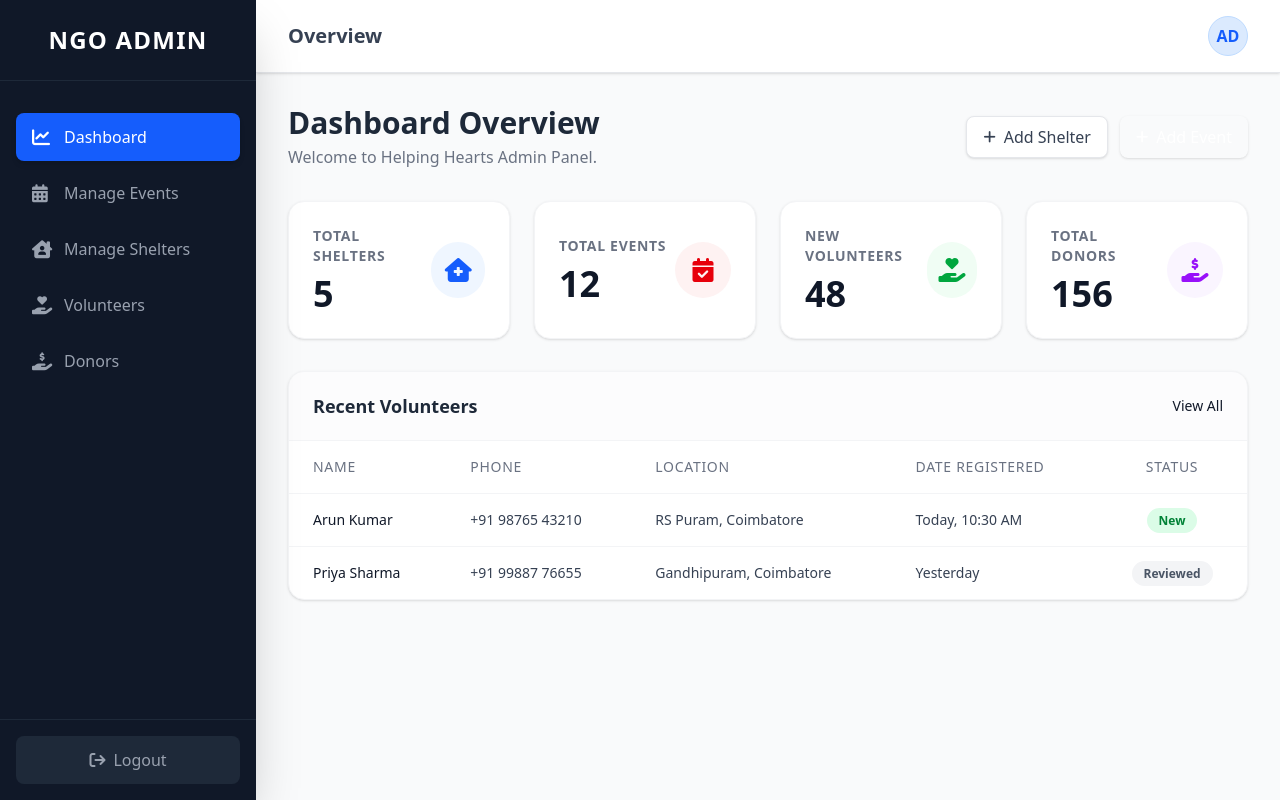
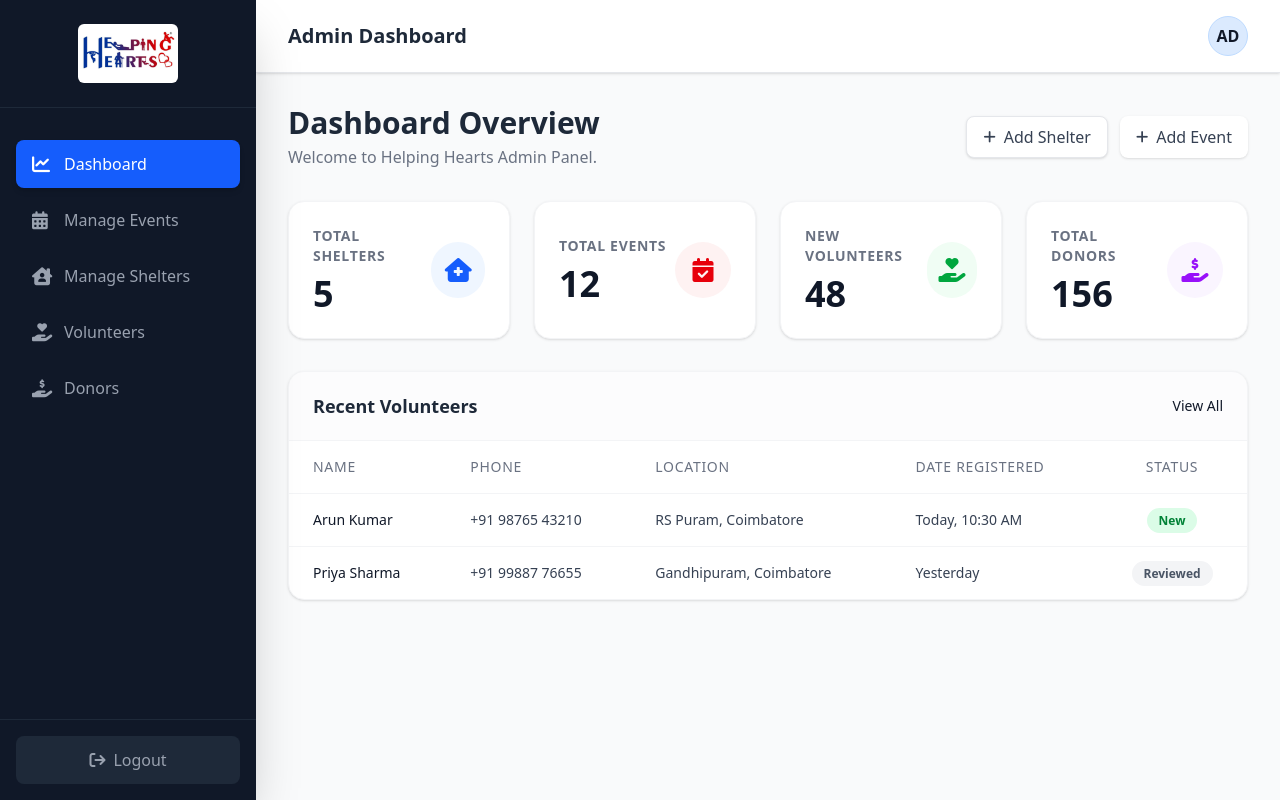
Before and after one commit to maheswarankasi/helping-hearts-website, a Next.js app: page /admin in a window 1280 px wide. Built offline with nearby package versions, Linux system fonts and the light colour scheme.

Commit message:
admin dashboard nav completed

```diff
--- a/src/app/admin/page.jsx
+++ b/src/app/admin/page.jsx
@@ -20,10 +20,10 @@ export default function AdminDashboard() {
 
         {/* Quick Actions */}
         <div className="flex gap-3">
-          <Link href="/admin/shelters/new" className="bg-white border border-gray-200 text-gray-700 hover:bg-gray-50 px-4 py-2 rounded-lg font-medium transition shadow-sm flex items-center gap-2">
+          <Link href="/admin/shelters/new" className="bg-white border border-gray-200 text-gray-700 hover:bg-blue-900 hover:text-white px-4 py-2 rounded-lg font-medium transition shadow-sm flex items-center gap-2">
             <i className="fa-solid fa-plus text-sm"></i> Add Shelter
           </Link>
-          <Link href="/admin/events/new" className="bg-brand-blue text-white hover:bg-blue-900 px-4 py-2 rounded-lg font-medium transition shadow-sm flex items-center gap-2">
+          <Link href="/admin/events/new" className="bg-white text-gray-700 hover:bg-blue-900 hover:text-white px-4 py-2 rounded-lg font-medium transition shadow-sm flex items-center gap-2">
             <i className="fa-solid fa-plus text-sm"></i> Add Event
           </Link>
         </div>
--- a/src/app/globals.css
+++ b/src/app/globals.css
@@ -1,8 +1,4 @@
 @import "tailwindcss";
-@theme {
-  --font-outfit: var(--font-outfit), ui-sans-serif, system-ui, sans-serif;
-  --font-dm-sans: var(--font-dm-sans), ui-sans-serif, system-ui, sans-serif;
-}
 
 .font-dm-sans {
   font-family: "DM Sans", sans-serif;
--- a/src/components/AdminDashboardLayout.jsx
+++ b/src/components/AdminDashboardLayout.jsx
@@ -1,15 +1,28 @@
 "use client";
 
 import { useState } from 'react';
+import { usePathname } from 'next/navigation'; // <-- Itha puthusa add pannirukkom
 import AdminSidebar from './AdminSidebar';
 
 export default function AdminDashboardLayout({ children }) {
   const [isMobileMenuOpen, setIsMobileMenuOpen] = useState(false);
+  const pathname = usePathname(); // Current URL-a edukkum
+
+  // URL-a vachu Title-a kandupudikkum function
+  const getPageTitle = () => {
+    if (pathname === '/admin') return 'Admin Dashboard';
+    // 'startsWith' use panrathala '/admin/events/new' nu ponalum title theliva varum
+    if (pathname.startsWith('/admin/events')) return 'Events';
+    if (pathname.startsWith('/admin/shelters')) return 'Shelters';
+    if (pathname.startsWith('/admin/volunteers')) return 'Volunteers';
+    if (pathname.startsWith('/admin/donors')) return 'Donors';
+    return 'Admin Dashboard'; // Default
+  };
 
   return (
     <div className="flex h-screen bg-gray-50 text-gray-900 font-dm overflow-hidden relative">
 
-      {/* Mobile Overlay (Black tint). Itha click panna menu close aagum */}
+      {/* Mobile Overlay */}
       {isMobileMenuOpen && (
         <div
           className="fixed inset-0 bg-black/50 z-20 md:hidden transition-opacity"
@@ -17,7 +30,7 @@ export default function AdminDashboardLayout({ children }) {
         ></div>
       )}
 
-      {/* Sidebar Container with Responsive Animation */}
+      {/* Sidebar Container */}
       <div className={`fixed inset-y-0 left-0 z-30 transform transition-transform duration-300 ease-in-out md:relative md:translate-x-0 ${isMobileMenuOpen ? 'translate-x-0' : '-translate-x-full'}`}>
         <AdminSidebar closeSidebar={() => setIsMobileMenuOpen(false)} />
       </div>
@@ -25,11 +38,11 @@ export default function AdminDashboardLayout({ children }) {
       {/* Main Content Area */}
       <div className="flex-1 flex flex-col w-full min-w-0">
 
-        {/* Top Header with Hamburger Icon */}
+        {/* Top Header */}
         <header className="bg-white shadow-sm border-b border-gray-200 px-4 md:px-8 py-4 flex justify-between items-center z-10">
           <div className="flex items-center gap-4">
 
-            {/* Hamburger Button (Shows only on Mobile) */}
+            {/* Hamburger Button */}
             <button
               className="md:hidden text-gray-600 hover:text-blue-600 focus:outline-none text-2xl"
               onClick={() => setIsMobileMenuOpen(true)}
@@ -37,11 +50,14 @@ export default function AdminDashboardLayout({ children }) {
               <i className="fa-solid fa-bars"></i>
             </button>
 
-            <h1 className="text-xl font-semibold text-gray-700 hidden md:block">Overview</h1>
+            {/* Dynamic Page Title Inga varum */}
+            <h1 className="text-xl font-semibold text-gray-800">
+              {getPageTitle()}
+            </h1>
           </div>
 
           <div className="flex items-center gap-4">
-             <div className="w-10 h-10 rounded-full bg-blue-100 flex items-center justify-center text-blue-600 font-bold border border-blue-200">
+             <div className="w-10 h-10 rounded-full bg-blue-100 flex items-center justify-center text-brand-blue font-bold border border-blue-200">
                 AD
              </div>
           </div>
--- a/src/components/AdminSidebar.jsx
+++ b/src/components/AdminSidebar.jsx
@@ -1,5 +1,6 @@
 "use client";
 
+import Image from 'next/image';
 import Link from 'next/link';
 import { usePathname } from 'next/navigation';
 
@@ -16,8 +17,10 @@ export default function AdminSidebar({ closeSidebar }) {
 
   return (
     <aside className="w-64 bg-gray-900 text-white flex flex-col shadow-2xl h-full font-dm">
-      <div className="p-6 border-b border-gray-800 flex justify-between items-center">
-        <h2 className="text-2xl font-bold tracking-wider text-center w-full">NGO ADMIN</h2>
+      <div className="p-6 border-b border-gray-800 flex justify-between md:justify-center items-center">
+        {/* <h2 className="text-2xl font-bold tracking-wider text-center w-full">NGO ADMIN</h2> */}
+        {/* <img src="./helping-hearts.jpeg" alt="helping hearts logo" /> */}
+        <Image src='/helping-hearts.jpeg' alt='helping hearts logo' width={100} height={100} className='rounded-md' />
         {/* Mobile Close Button */}
         <button className="md:hidden text-gray-400 hover:text-white text-2xl" onClick={closeSidebar}>
           <i className="fa-solid fa-xmark"></i>
@@ -35,7 +38,7 @@ export default function AdminSidebar({ closeSidebar }) {
               key={item.name}
               href={item.href}
               onClick={closeSidebar} // Mobile-la click pannathum menu close aagum
-              className={`block px-4 py-3 rounded-lg transition-all duration-200 flex items-center ${
+              className={`px-4 py-3 rounded-lg transition-all duration-200 flex items-center ${
                 isActive
                   ? 'bg-blue-600 text-white shadow-md'
                   : 'text-gray-400 hover:bg-gray-800 hover:text-white'
```
Also changed, not shown: public/helping-hearts.jpeg (added).
